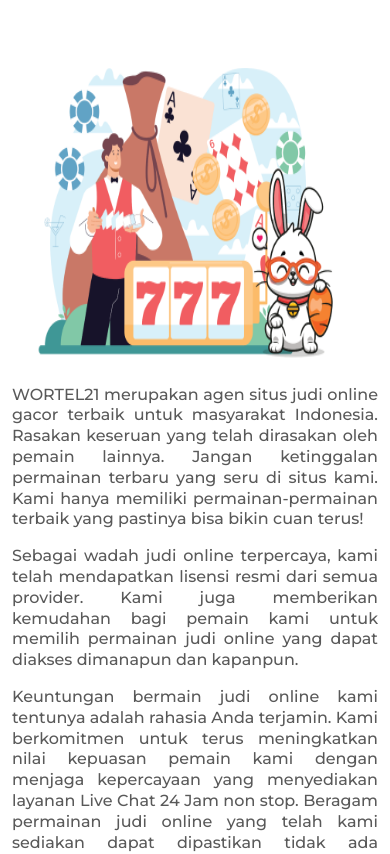
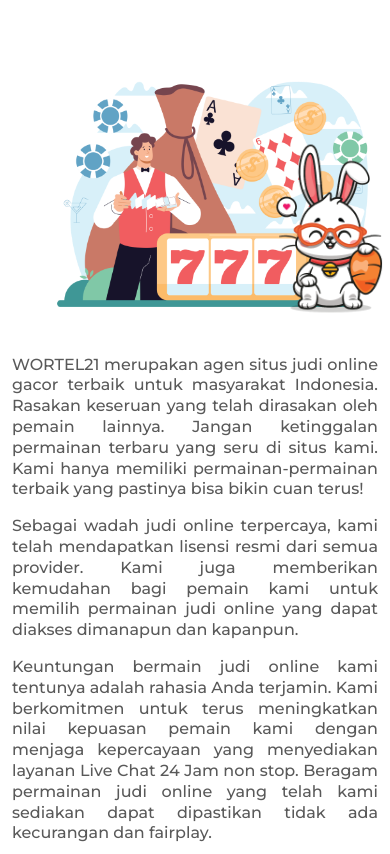
Before and after one commit to roch51/wortel21, a React (Create React App) app: page / in a window 390 px wide. Shown: the part 2800-3654 px from the top of the page. Built offline with nearby package versions, Linux system fonts and the light colour scheme.

Commit message:
update image game

```diff
--- a/public/index.html
+++ b/public/index.html
@@ -2,14 +2,11 @@
 <html lang="en">
   <head>
     <meta charset="utf-8" />
-    <link rel="icon" href="%PUBLIC_URL%/favicon.ico" />
+    <link rel="icon" href="%PUBLIC_URL%/wortel01.png" />
     <meta name="viewport" content="width=device-width, initial-scale=1" />
     <meta name="theme-color" content="#000000" />
-    <meta
-      name="description"
-      content="Web site created using create-react-app"
-    />
-    <link rel="apple-touch-icon" href="%PUBLIC_URL%/logo192.png" />
+    <meta name="description" content="Wortel 21 " />
+    <link rel="apple-touch-icon" href="%PUBLIC_URL%/wortel01.png" />
     <!--
       manifest.json provides metadata used when your web app is installed on a
       user's mobile device or desktop. See https://developers.google.com/web/fundamentals/web-app-manifest/
@@ -24,7 +21,7 @@
       work correctly both with client-side routing and a non-root public URL.
       Learn how to configure a non-root public URL by running `npm run build`.
     -->
-    <title>React App</title>
+    <title>Wortel 21</title>
   </head>
   <body>
     <noscript>You need to enable JavaScript to run this app.</noscript>
--- a/src/App.css
+++ b/src/App.css
@@ -299,7 +299,6 @@
 @media (max-width: 600px) {
   .banner-image {
     height: auto;
-
   }
   .text-container {
     margin-bottom: 30px !important;
@@ -356,7 +355,7 @@
     height: 40px !important;
   }
 
-  .btn-games{
+  .btn-games {
     font-size: 12px !important;
     height: 32px !important;
   }
@@ -440,30 +439,6 @@
   padding-bottom: 30px !important;
 }
 
-.aboutus-row {
-  display: flex !important;
-}
-
-.aboutus-text {
-  font-size: 16px;
-  font-weight: 400;
-  line-height: 130%;
-  text-align: justify;
-  align-items: center;
-  letter-spacing: normal;
-  color: #595959;
-}
-
-.aboutus-image {
-  width: 350px;
-  height: 350px;
-  flex-shrink: 0;
-}
-
-.container-aboutus {
-  padding-bottom: 50px;
-}
-
 .bg-body-color {
   background-color: #262626;
   height: 62px;
@@ -499,6 +474,6 @@
   text-decoration: none;
   width: 50px;
   height: 50px;
-  border: 3px solid #DF7F33;
+  border: 3px solid #df7f33;
   border-radius: 50%;
 }
--- a/src/App.js
+++ b/src/App.js
@@ -3,7 +3,7 @@
 import Header from "./header/header";
 import React from "react";
 import Game from "./game/games";
-import AboutUs from "./aboutus";
+import AboutUs from "./aboutus/aboutus";
 import Payment from "./payment/paymentmethod";
 import Footer from "./footer";
 import { Route, Routes } from "react-router-dom";
--- /dev/null
+++ b/src/aboutus/aboutus.css
@@ -0,0 +1,69 @@
+.overlay-aboutus {
+  left: 10%;
+  width: 35%; /* Adjust the width as desired */
+  height: auto;
+  z-index: 1;
+  position: absolute;
+}
+
+.overlay-aboutus-1 {
+  width: 80%;
+  height: 80%;
+}
+
+.overlay-aboutus-2 {
+  width: 40%;
+  top: 25%;
+  left: 60%;
+  position: absolute;
+}
+
+.aboutus-row {
+  display: flex !important;
+}
+
+.aboutus-text {
+  font-size: 16px;
+  font-weight: 400;
+  line-height: 130%;
+  text-align: justify;
+  align-items: center;
+  letter-spacing: normal;
+  color: #595959;
+}
+
+.aboutus-image {
+  width: 400px;
+  height: 400px;
+  flex-shrink: 0;
+}
+
+.container-aboutus {
+  padding-bottom: 50px;
+}
+
+@media (max-width: 600px) {
+  .aboutus-text {
+    width: 100% !important;
+    position: relative !important;
+  }
+  .overlay-aboutus {
+    position: relative !important;
+    display: flex !important;
+    justify-content: center !important;
+  }
+  .container-aboutus {
+    align-items: center !important;
+  }
+
+  .overlay-aboutus-1 {
+    max-width: fit-content !important;
+  }
+  .aboutus-image {
+    height: auto !important;
+    left: 0% !important;
+  }
+  .overlay-aboutus-2 {
+    top: 32% !important;
+  }
+}
--- a/src/aboutus.jsx
+++ b/src/aboutus/aboutus.jsx
@@ -1,5 +1,5 @@
 import { Col, Container, Row } from "react-bootstrap";
-
+import "./aboutus.css";
 const AboutUs = () => {
   return (
     <Container className="bg-body-primary text-center overflow-hidden heading-title container-aboutus">
@@ -9,15 +9,22 @@
           Ratusan Game Anti-Boring, 1 Akun Bisa Main Apa Aja Sepuasnya!
         </p>
       </div>
-      <Row className="aboutus-row justify-content-start">
-        <Col className="col-md-5 ">
-          <img
-            src="/themes2/aboutus-03.png"
-            alt="aboutus01"
-            className="aboutus-image"
-          />
+      <Row className="aboutus-row justify-content-start ">
+        <Col xs={4}>
+          <div className="overlay-aboutus aboutus-image">
+            <img
+              src="/themes2/aboutus-asset01.png"
+              alt="Overlay"
+              className="overlay-aboutus-1"
+            />
+            <img
+              src="/themes2/aboutus-overlay2.png"
+              alt="Overlay2"
+              className="overlay-aboutus-2"
+            />
+          </div>
         </Col>
-        <Col className="col-md-7 aboutus-text">
+        <Col xs={8} className="aboutus-text">
           <p>
             WORTEL21 merupakan agen situs judi online gacor terbaik untuk
             masyarakat Indonesia. Rasakan keseruan yang telah dirasakan oleh
--- a/src/home.jsx
+++ b/src/home.jsx
@@ -2,7 +2,7 @@
 import Banner from "./banner/banner";
 import Content from "./content/content";
 import Game from "./game/games";
-import AboutUs from "./aboutus";
+import AboutUs from "./aboutus/aboutus";
 import Payment from "./payment/paymentmethod";
 
 const Home = () => {
```
Also changed, not shown: public/themes2/aboutus-overlay2.png (added).
